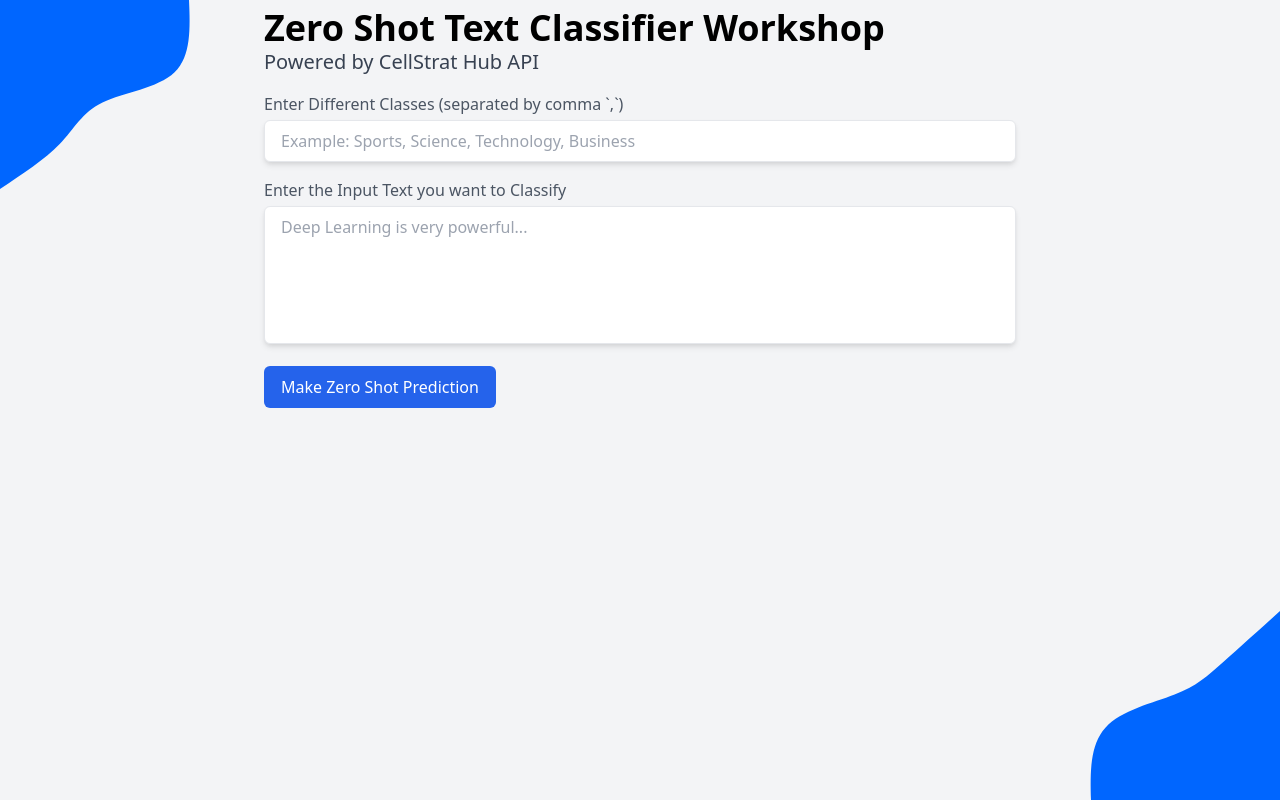
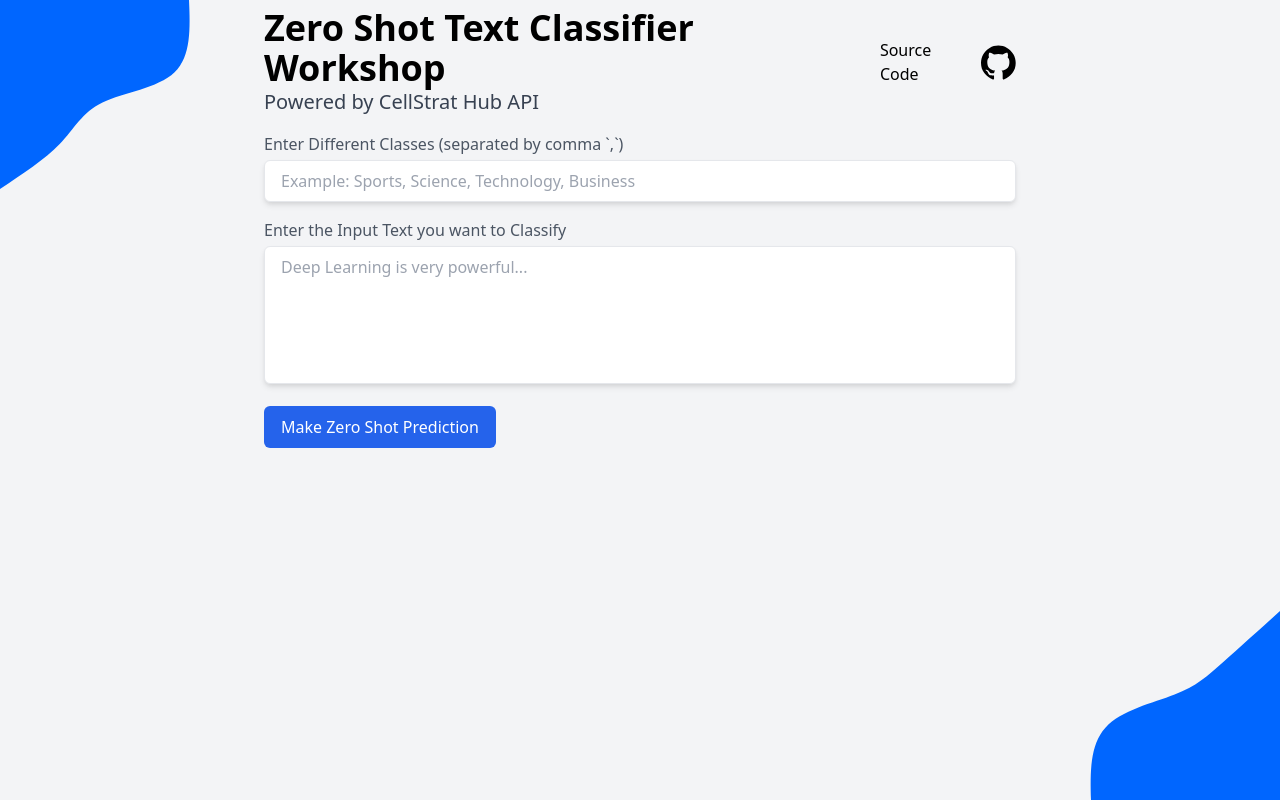
Before and after one commit to nerdimite/zero-shot-text-classifier-deployment, a React (Create React App) app in the folder zero-shot-nlp-app/: page / in a window 1280 px wide. Built offline with nearby package versions, Linux system fonts and the light colour scheme.

Commit message:
add github source link

```diff
--- a/zero-shot-nlp-app/src/App.js
+++ b/zero-shot-nlp-app/src/App.js
@@ -102,7 +102,8 @@
       </div>
 
       <Container>
-        <div className="mt-2 mb-4">
+        <div className="mt-2 mb-4 flex justify-between">
+          <div>
             <Title>
               <a
                 target="_blank"
@@ -123,6 +124,48 @@
                 Powered by CellStrat Hub API
               </a>
             </Subtitle>
+          </div>
+          <a
+            target="_blank"
+            rel="noreferrer"
+            href="https://github.com/nerdimite/zero-shot-text-classifier-deployment"
+            className="flex justify-center items-center space-x-2 hover:text-blue-600 transition ease-in-out duration-200"
+          >
+            <span className="text-md font-medium">Source Code</span>
+            <svg
+              x="0px"
+              y="0px"
+              width="35px"
+              height="35px"
+              viewBox="0 0 438.549 438.549"
+              className="hover:cursor-pointer"
+            >
+              <g>
+                <path
+                  d="M409.132,114.573c-19.608-33.596-46.205-60.194-79.798-79.8C295.736,15.166,259.057,5.365,219.271,5.365
+		c-39.781,0-76.472,9.804-110.063,29.408c-33.596,19.605-60.192,46.204-79.8,79.8C9.803,148.168,0,184.854,0,224.63
+		c0,47.78,13.94,90.745,41.827,128.906c27.884,38.164,63.906,64.572,108.063,79.227c5.14,0.954,8.945,0.283,11.419-1.996
+		c2.475-2.282,3.711-5.14,3.711-8.562c0-0.571-0.049-5.708-0.144-15.417c-0.098-9.709-0.144-18.179-0.144-25.406l-6.567,1.136
+		c-4.187,0.767-9.469,1.092-15.846,1c-6.374-0.089-12.991-0.757-19.842-1.999c-6.854-1.231-13.229-4.086-19.13-8.559
+		c-5.898-4.473-10.085-10.328-12.56-17.556l-2.855-6.57c-1.903-4.374-4.899-9.233-8.992-14.559
+		c-4.093-5.331-8.232-8.945-12.419-10.848l-1.999-1.431c-1.332-0.951-2.568-2.098-3.711-3.429c-1.142-1.331-1.997-2.663-2.568-3.997
+		c-0.572-1.335-0.098-2.43,1.427-3.289c1.525-0.859,4.281-1.276,8.28-1.276l5.708,0.853c3.807,0.763,8.516,3.042,14.133,6.851
+		c5.614,3.806,10.229,8.754,13.846,14.842c4.38,7.806,9.657,13.754,15.846,17.847c6.184,4.093,12.419,6.136,18.699,6.136
+		c6.28,0,11.704-0.476,16.274-1.423c4.565-0.952,8.848-2.383,12.847-4.285c1.713-12.758,6.377-22.559,13.988-29.41
+		c-10.848-1.14-20.601-2.857-29.264-5.14c-8.658-2.286-17.605-5.996-26.835-11.14c-9.235-5.137-16.896-11.516-22.985-19.126
+		c-6.09-7.614-11.088-17.61-14.987-29.979c-3.901-12.374-5.852-26.648-5.852-42.826c0-23.035,7.52-42.637,22.557-58.817
+		c-7.044-17.318-6.379-36.732,1.997-58.24c5.52-1.715,13.706-0.428,24.554,3.853c10.85,4.283,18.794,7.952,23.84,10.994
+		c5.046,3.041,9.089,5.618,12.135,7.708c17.705-4.947,35.976-7.421,54.818-7.421s37.117,2.474,54.823,7.421l10.849-6.849
+		c7.419-4.57,16.18-8.758,26.262-12.565c10.088-3.805,17.802-4.853,23.134-3.138c8.562,21.509,9.325,40.922,2.279,58.24
+		c15.036,16.18,22.559,35.787,22.559,58.817c0,16.178-1.958,30.497-5.853,42.966c-3.9,12.471-8.941,22.457-15.125,29.979
+		c-6.191,7.521-13.901,13.85-23.131,18.986c-9.232,5.14-18.182,8.85-26.84,11.136c-8.662,2.286-18.415,4.004-29.263,5.146
+		c9.894,8.562,14.842,22.077,14.842,40.539v60.237c0,3.422,1.19,6.279,3.572,8.562c2.379,2.279,6.136,2.95,11.276,1.995
+		c44.163-14.653,80.185-41.062,108.068-79.226c27.88-38.161,41.825-81.126,41.825-128.906
+		C438.536,184.851,428.728,148.168,409.132,114.573z"
+                />
+              </g>
+            </svg>
+          </a>
         </div>
         <Textbox
           label="Enter Different Classes (separated by comma `,`)"
```
Also changed, not shown: zero-shot-nlp-app/public/github-icon.svg (added), 1 other file (tests, documents, lock files or other folders). Lines whose indentation alone changed are shown as unchanged.
